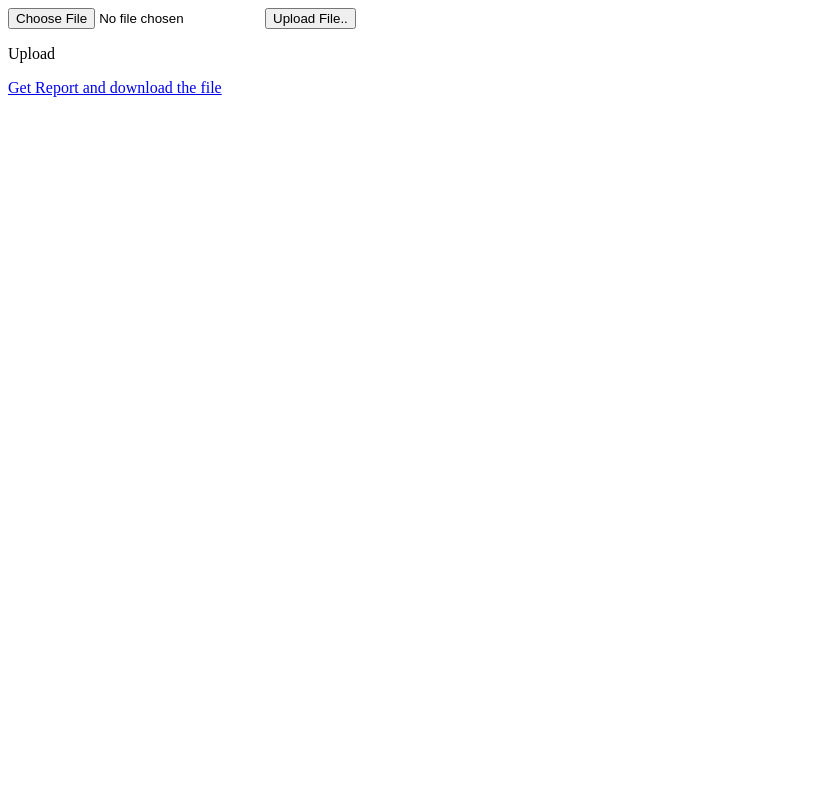
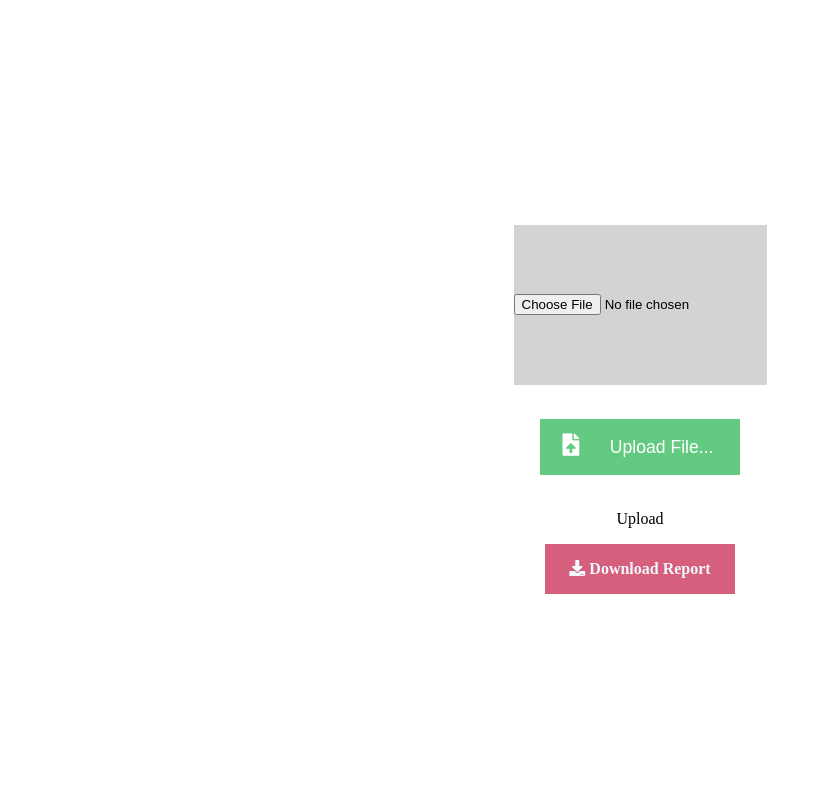
Before and after one commit to OliverSolomon/flaskExcel, a Flask app: page / in a window 1280 px wide. Shown: the whole page, without its empty margins (0-822 px from the left). Run offline with Flask 2, Linux system fonts and the light colour scheme.

Commit message:
frontend integration

```diff
--- a/app.py
+++ b/app.py
@@ -17,5 +17,9 @@ def data():
     location = './uploads/data-file.xlsx'
     return send_file(location, as_attachment=True)
 
+@app.route('/service-worker.js')
+def sw():
+    return app.send_static_file('static/sw.js')
+
 if __name__ == "__main__":
     app.run(debug = True)
--- /dev/null
+++ b/static/main.js
@@ -0,0 +1,11 @@
+if ('serviceWorker' in navigator) {
+    navigator.serviceWorker
+    .register('./sw.js')
+    .then(function(registration) {
+        console.log('Service Worker Registered!');
+        return registration;
+    })
+    .catch(function(err) {
+        console.error('Unable to register service worker.', err);
+    });
+}
--- /dev/null
+++ b/static/styles.css
@@ -0,0 +1,86 @@
+*{
+    margin: 0;
+    padding: 0;
+    box-sizing: border-box;
+}
+
+body{
+    /* background: linear-gradient(to right, red , yellow); */
+    height: 100vh;
+    display: flex;
+    justify-content: center;
+    align-items: center;
+}
+
+.main-container{
+    /* border: 2px solid black; */
+}
+
+form{
+    min-height: 40vh;
+    /* border: 2px solid red; */
+    display: flex;
+    flex-direction: column;
+    align-items: center;
+    justify-content: space-evenly;
+}
+
+form div{
+    /* border: 2px solid green; */
+}
+
+.upload-input{
+    display: flex;
+    /* flex-direction: column; */
+    align-items: center;
+    justify-content: center;
+    height: 20vh;
+    background-color: rgb(211, 211, 211);
+    /* box-shadow: 7px 7px 0.4 #000, -7px -7px 0.4 #fff; */
+}
+
+/* #uploadFile{
+    width: 0.1px;
+	height: 0.1px;
+	opacity: 0;
+	overflow: hidden;
+	position: absolute;
+	z-index: -1;
+} */
+
+input[type="submit"]{
+    /* margin: 1em; */
+    padding: 1em 1.5em 1em 1.5em;
+    background: none;
+    border: none;
+    color: #fff;
+    font-size: 1.1rem;
+}
+
+.submit-input{
+    background: rgb(99, 202, 130);
+    /* padding-left: 1em; */
+}
+
+.submit-input i{
+    font-size: 1.4rem;
+    padding-left: 1em;
+    padding-top: .6em;
+    color: #fff;
+}
+
+.text{
+    display: flex;
+    flex-direction: column;
+    justify-content: space-evenly;
+    align-items: center;
+}
+
+.text a{
+    text-decoration: none;
+    color: aliceblue;
+    margin: 1em;
+    padding: 1em 1.5em 1em 1.5em;
+    /* background: linear-gradient(to right, rgb(184, 127, 127) , rgb(83, 40, 161)); */
+    background: rgb(214, 95, 125);
+}
--- a/templates/index.html
+++ b/templates/index.html
@@ -4,19 +4,39 @@
     <meta charset="UTF-8">
     <meta http-equiv="X-UA-Compatible" content="IE=edge">
     <meta name="viewport" content="width=device-width, initial-scale=1.0">
+    <link rel="stylesheet" href="https://use.fontawesome.com/releases/v5.15.2/css/all.css" integrity="sha384-vSIIfh2YWi9wW0r9iZe7RJPrKwp6bG+s9QZMoITbCckVJqGCCRhc+ccxNcdpHuYu" crossorigin="anonymous">
+
+    <link rel="stylesheet" href="{{ url_for('static', filename='styles.css') }}">
+    <link rel="manifest" href="{{ url_for('static', filename='manifest.json') }}">
+    <!-- <link rel="stylesheet" href="../static/styles.css"> -->
+
     <title> Upload File </title>
 </head>
 <body>
+    <div class="main-container">
 
-    <form action="" method="post" enctype="multipart/form-data">
-        <input type="file" name="file-upload" id="uploadFile" >
-        <input type="submit" value="Upload File..">
-    </form>
 
-    <p>
-        {{ message }}
-    </p>
+        <form action="" method="post" enctype="multipart/form-data">
+            <div class="upload-input">
+                <input type="file" name="file-upload" id="uploadFile"  >
+                <!-- <label for="file"> Choose files </label> -->
+            </div>
+            <div class="submit-input">
+                <i class="fas fa-file-upload"></i>
+                <input type="submit" value="Upload File...">
+            </div>
+        </form>
 
-    <a href="data"> Get Report and download the file </a>
+        <div class="text">
+            <p>
+                {{ message }}
+            </p>
+
+            <a href="data"> <i class="fas fa-download"> Download Report </i></a>
+        </div>
+
+    </div>
+
+    <script src="{{ url_for('static', filename='main.js') }}"></script>
 </body>
 </html>
```
Also changed, not shown: static/sw.js (added, +49 -0 lines), static/images/xls.png (added), static/manifest.json (added).
